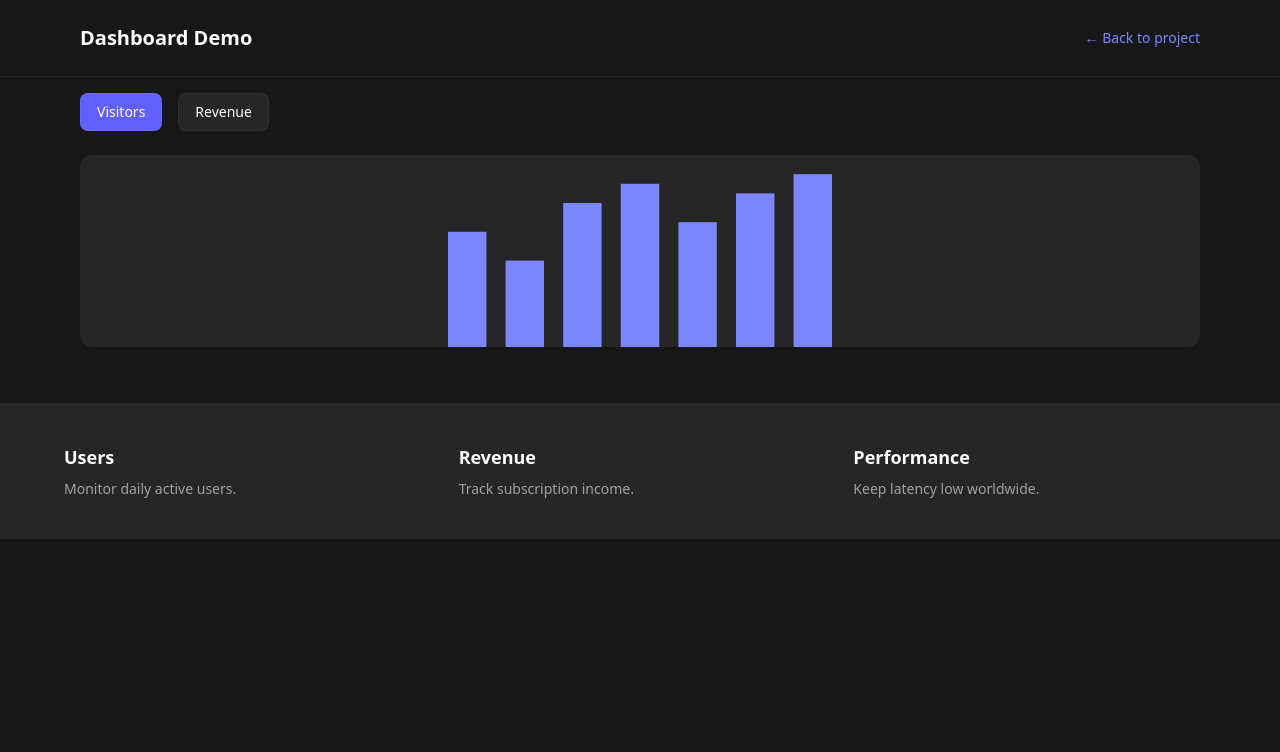
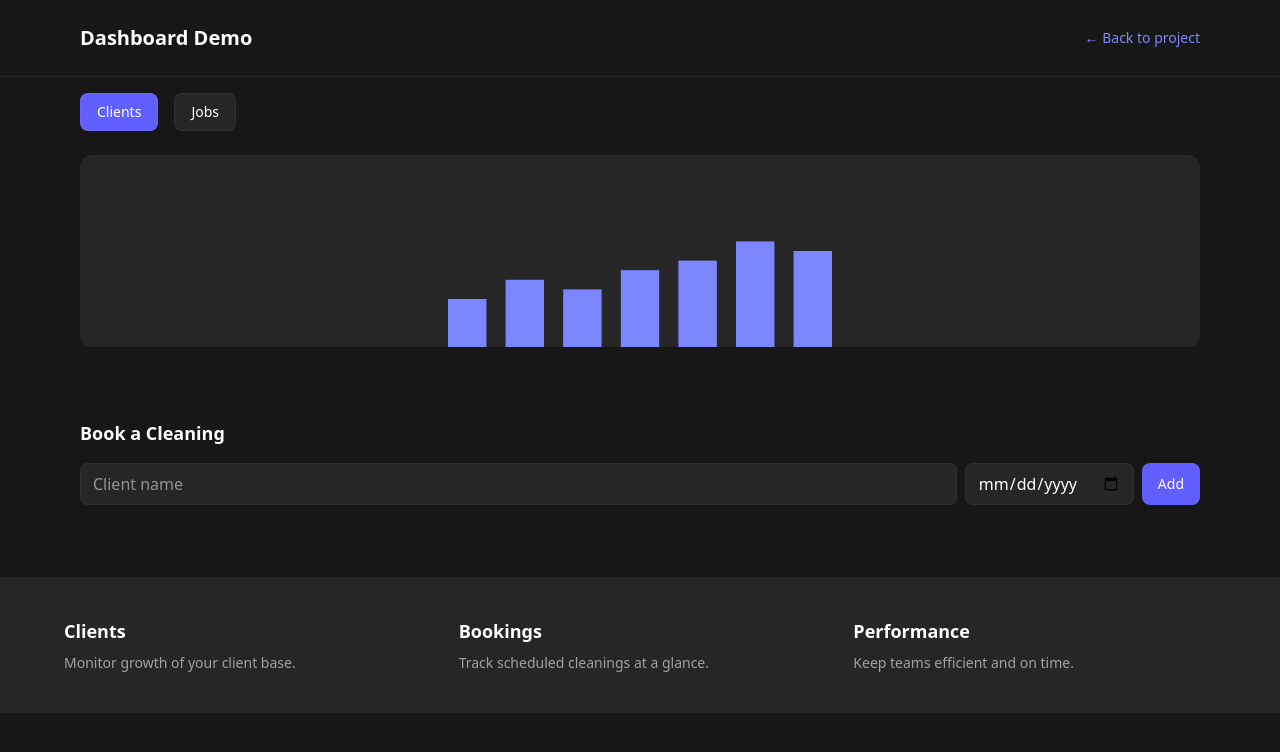
Before and after one commit to xerikperez/my-portfolio, a Next.js app: page /projects/saas-dashboard/dashboard in a window 1280 px wide. Shown: the top 752 px of the page. Built offline with nearby package versions, Linux system fonts and the light colour scheme.

Commit message:
feat: add cleaning service dashboard with bookings

```diff
--- a/app/page.tsx
+++ b/app/page.tsx
@@ -80,8 +80,8 @@ export default function Page() {
       Mockup: EcommerceMockup,
     },
     {
-      title: "SaaS Dashboard",
-      desc: "Interactive charts, authentication, and responsive layout.",
+      title: "Cleaning Service Dashboard",
+      desc: "Client statistics and booking system for a cleaning company.",
       href: "/projects/saas-dashboard",
       Mockup: SaasMockup,
     },
--- a/app/projects/saas-dashboard/dashboard/page.tsx
+++ b/app/projects/saas-dashboard/dashboard/page.tsx
@@ -3,17 +3,29 @@
 import { useState } from 'react';
 import Link from 'next/link';
 
-const DATA = {
-  visitors: [120, 90, 150, 170, 130, 160, 180],
-  revenue: [80, 100, 90, 120, 95, 130, 110],
+const STATS = {
+  clients: [5, 7, 6, 8, 9, 11, 10],
+  jobs: [3, 4, 5, 6, 5, 7, 8],
 };
 
 export default function DashboardDemo() {
-  const [metric, setMetric] = useState<'visitors' | 'revenue'>('visitors');
-  const data = DATA[metric];
+  const [metric, setMetric] = useState<'clients' | 'jobs'>('clients');
+  const data = STATS[metric];
+  const [bookings, setBookings] = useState<{ name: string; date: string }[]>([]);
   const height = 200;
   const barWidth = 40;
   const gap = 20;
+
+  function handleSubmit(e: React.FormEvent<HTMLFormElement>) {
+    e.preventDefault();
+    const formData = new FormData(e.currentTarget);
+    const name = formData.get('name') as string;
+    const date = formData.get('date') as string;
+    if (name && date) {
+      setBookings([...bookings, { name, date }]);
+      e.currentTarget.reset();
+    }
+  }
 
   return (
     <main className="min-h-screen bg-neutral-900 text-white">
@@ -29,20 +41,20 @@ export default function DashboardDemo() {
       <section className="max-w-6xl mx-auto p-4">
         <div className="flex gap-4 mb-6">
           <button
-            onClick={() => setMetric('visitors')}
+            onClick={() => setMetric('clients')}
             className={`px-4 py-2 text-sm rounded-lg border border-white/5 ${
-              metric === 'visitors' ? 'bg-indigo-500' : 'bg-neutral-800 hover:bg-neutral-700'
+              metric === 'clients' ? 'bg-indigo-500' : 'bg-neutral-800 hover:bg-neutral-700'
             }`}
           >
-            Visitors
+            Clients
           </button>
           <button
-            onClick={() => setMetric('revenue')}
+            onClick={() => setMetric('jobs')}
             className={`px-4 py-2 text-sm rounded-lg border border-white/5 ${
-              metric === 'revenue' ? 'bg-indigo-500' : 'bg-neutral-800 hover:bg-neutral-700'
+              metric === 'jobs' ? 'bg-indigo-500' : 'bg-neutral-800 hover:bg-neutral-700'
             }`}
           >
-            Revenue
+            Jobs
           </button>
         </div>
 
@@ -54,28 +66,69 @@ export default function DashboardDemo() {
             <rect
               key={i}
               x={gap + i * (barWidth + gap)}
-              y={height - v}
+              y={height - v * 10}
               width={barWidth}
-              height={v}
+              height={v * 10}
               className="fill-indigo-400"
             />
           ))}
         </svg>
       </section>
 
+      <section className="max-w-6xl mx-auto p-4 mt-10">
+        <h2 className="text-lg font-semibold mb-4">Book a Cleaning</h2>
+        <form onSubmit={handleSubmit} className="flex flex-col sm:flex-row gap-2">
+          <input
+            name="name"
+            placeholder="Client name"
+            className="flex-1 px-3 py-2 rounded-lg bg-neutral-800 border border-white/5"
+            required
+          />
+          <input
+            type="date"
+            name="date"
+            className="px-3 py-2 rounded-lg bg-neutral-800 border border-white/5 flex-1 sm:flex-none"
+            required
+          />
+          <button
+            type="submit"
+            className="px-4 py-2 rounded-lg bg-indigo-500 text-sm hover:bg-indigo-400"
+          >
+            Add
+          </button>
+        </form>
+        <ul className="mt-4 space-y-1 text-sm">
+          {bookings.map((b, i) => (
+            <li
+              key={i}
+              className="flex justify-between bg-neutral-800 rounded-lg px-3 py-2"
+            >
+              <span>{b.name}</span>
+              <span>{b.date}</span>
+            </li>
+          ))}
+        </ul>
+      </section>
+
       <section className="bg-neutral-800 py-10 px-4 mt-10">
         <div className="max-w-6xl mx-auto grid md:grid-cols-3 gap-8">
           <div className="space-y-2">
-            <h3 className="font-semibold text-lg">Users</h3>
-            <p className="text-neutral-400 text-sm">Monitor daily active users.</p>
+            <h3 className="font-semibold text-lg">Clients</h3>
+            <p className="text-neutral-400 text-sm">
+              Monitor growth of your client base.
+            </p>
           </div>
           <div className="space-y-2">
-            <h3 className="font-semibold text-lg">Revenue</h3>
-            <p className="text-neutral-400 text-sm">Track subscription income.</p>
+            <h3 className="font-semibold text-lg">Bookings</h3>
+            <p className="text-neutral-400 text-sm">
+              Track scheduled cleanings at a glance.
+            </p>
           </div>
           <div className="space-y-2">
             <h3 className="font-semibold text-lg">Performance</h3>
-            <p className="text-neutral-400 text-sm">Keep latency low worldwide.</p>
+            <p className="text-neutral-400 text-sm">
+              Keep teams efficient and on time.
+            </p>
           </div>
         </div>
       </section>
--- a/app/projects/saas-dashboard/page.tsx
+++ b/app/projects/saas-dashboard/page.tsx
@@ -6,16 +6,16 @@ export default function Page() {
     <main className="min-h-screen bg-neutral-900 text-white">
       <header className="border-b border-white/5">
         <div className="max-w-6xl mx-auto px-4 py-6 flex justify-between items-center">
-          <h1 className="font-bold text-xl">SaaS Dashboard</h1>
+          <h1 className="font-bold text-xl">Cleaning Service Dashboard</h1>
           <Link href="/" className="text-sm text-indigo-400 hover:underline">
             ← Back home
           </Link>
         </div>
       </header>
       <section className="text-center py-20 px-4">
-        <h2 className="text-4xl font-bold">Insightful Analytics</h2>
+        <h2 className="text-4xl font-bold">Manage Your Cleaning Business</h2>
         <p className="mt-4 text-neutral-300">
-          Interactive charts, user authentication, and responsive layout.
+          Track client statistics and handle bookings in one place.
         </p>
         <div className="mt-8 mx-auto max-w-4xl aspect-video">
           <SaasMockup className="w-full h-full rounded-xl" />
@@ -32,15 +32,15 @@ export default function Page() {
       <section className="bg-neutral-800 py-16 px-4">
         <div className="max-w-4xl mx-auto grid md:grid-cols-3 gap-8">
           <div className="space-y-2">
-            <h3 className="font-semibold text-lg">Charts</h3>
+            <h3 className="font-semibold text-lg">Client Stats</h3>
             <p className="text-neutral-400 text-sm">
-              Visualize data with dynamic and interactive graphs.
+              Visualize active clients and completed jobs.
             </p>
           </div>
           <div className="space-y-2">
-            <h3 className="font-semibold text-lg">Accounts</h3>
+            <h3 className="font-semibold text-lg">Bookings</h3>
             <p className="text-neutral-400 text-sm">
-              Secure authentication and role‑based access.
+              Accept and manage cleaning appointments.
             </p>
           </div>
           <div className="space-y-2">
```
